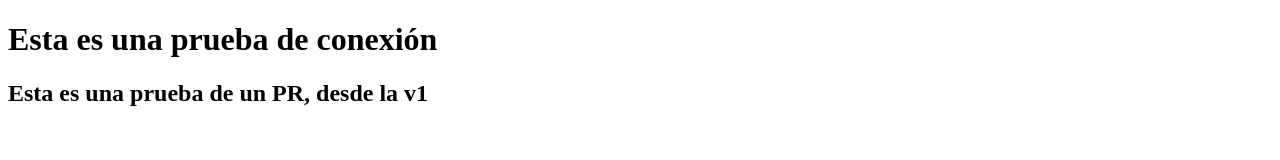
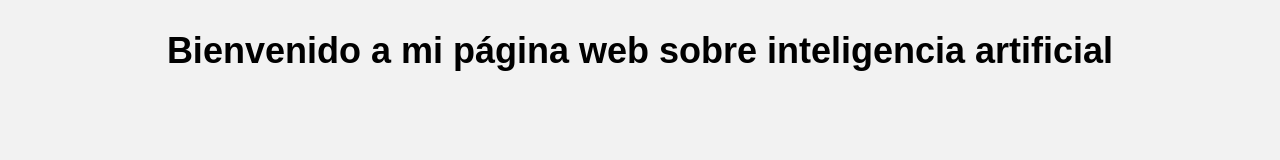
Before and after one commit to jexrrel/jexrrel.github.io, a plain HTML site: page index.html in a window 1280 px wide. Drawn offline with Linux system fonts and the light colour scheme.

Commit message:
nuevos cambios

```diff
--- a/index.html
+++ b/index.html
@@ -4,10 +4,10 @@
     <meta charset="UTF-8">
     <meta http-equiv="X-UA-Compatible" content="IE=edge">
     <meta name="viewport" content="width=device-width, initial-scale=1.0">
-    <title>Inicio</title>
+    <title>Mi página web sobre inteligencia artificial</title>
+  <link rel="stylesheet" type="text/css" href="styles.css">
 </head>
 <body>
-    <h1>Esta es una prueba de conexión</h1>
-    <h2>Esta es una prueba de un PR, desde la v1</h2>
+    <h1>Bienvenido a mi página web sobre inteligencia artificial</h1>
 </body>
 </html>
```
